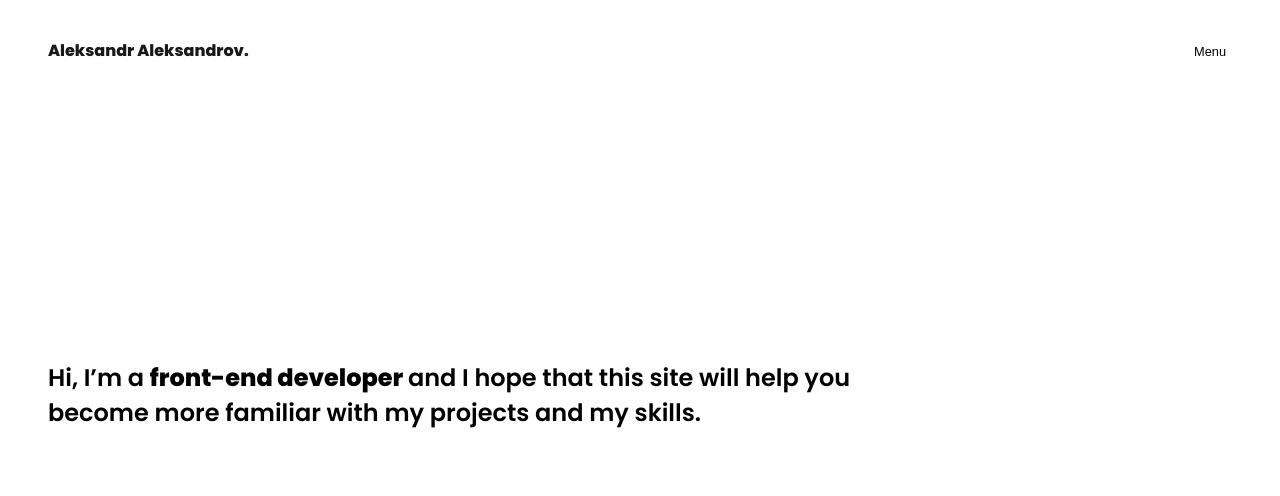
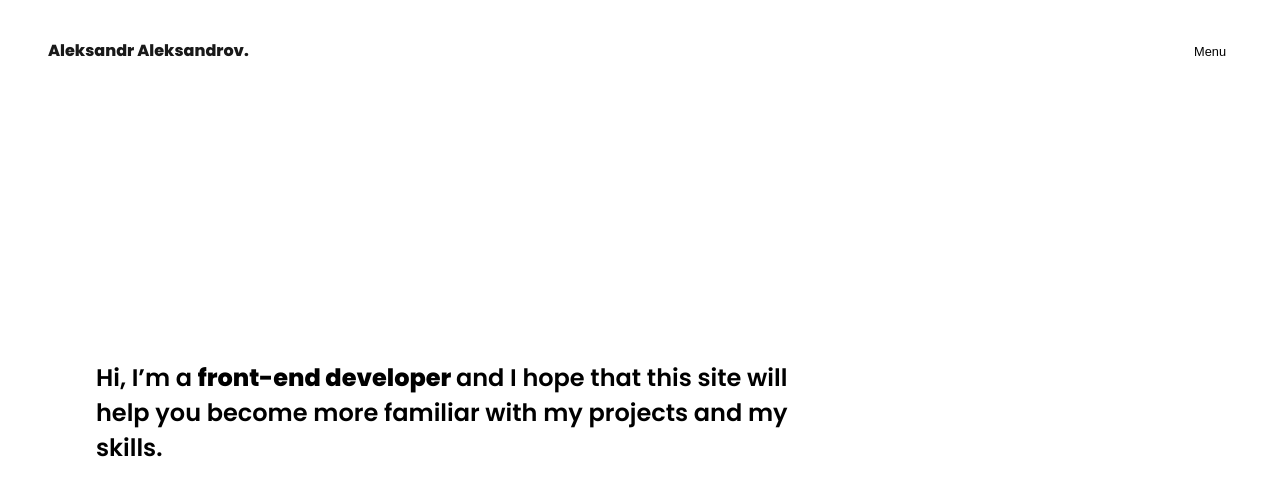
Before and after one commit to aleksandrovfe/cv, a React (Create React App) app: page / in a window 1280 px wide. Shown: the top 496 px of the page. Built offline with nearby package versions, Linux system fonts and the light colour scheme.

Commit message:
update cv

```diff
--- a/src/App.js
+++ b/src/App.js
@@ -71,8 +71,7 @@ function Contact() {
                 LinkedIn
             </a> <br/>
             <a className="contact-link" href="https://github.com/aleksandrovfe" target="_blank">
-                GitHub
-            </a>
+                GitHub</a>
         </p>
     );
 }
--- a/src/App.scss
+++ b/src/App.scss
@@ -10,10 +10,17 @@ body {
   font-family: "Poppins", -apple-system, BlinkMacSystemFont, "Segoe UI", Roboto, Oxygen, Ubuntu, Cantarell, "Open Sans", "Helvetica Neue", sans-serif;
 }
 
+b::selection,
+h5::selection,
+a::selection,
+p::selection {
+  background-color: red;
+}
+
 .container {
-  width: 1280px;
-  min-width: 1280px;
+  max-width: 1280px;
   margin: 0 auto;
+
   .wrapper {
     padding: 0 48px;
     .home {
--- a/src/components/Hamburger.js
+++ b/src/components/Hamburger.js
@@ -40,9 +40,9 @@ const Hamburger = ({ state }) => {
 
   return (
     <div ref={(el) => (menuLayer = el)} className="hamburger-menu">
-      <div ref={(el) => (reveal1 = el)} className="menu-secondary-background-color"></div>
+      <div ref={(el) => (reveal1 = el)} className="menu-secondary-background-color"/>
       <div ref={(el) => (reveal2 = el)} className="menu-layer">
-        <div ref={(el) => (workBackground = el)} className="menu-work-background"></div>
+        <div ref={(el) => (workBackground = el)} className="menu-work-background"/>
         <div className="container">
           <div className="wrapper">
             <div className="menu-links">
@@ -80,6 +80,7 @@ const Hamburger = ({ state }) => {
                     key={el.name}
                     onMouseEnter={() => handleWokr(el.image, workBackground)}
                     onMouseOut={() => handleWokrReturn(workBackground)}
+                    target="_blank"
                   >
                     {el.name}
                   </a>
```
